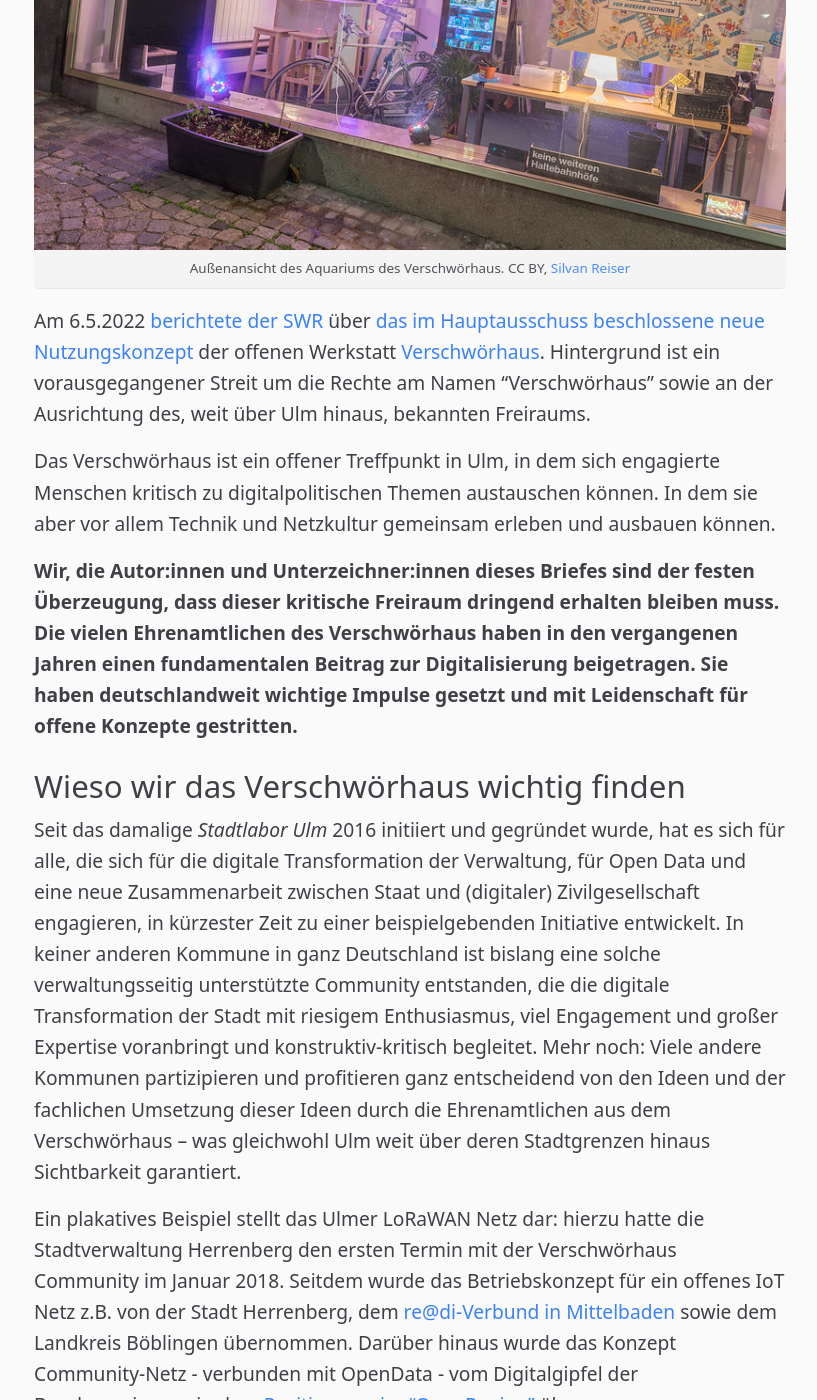
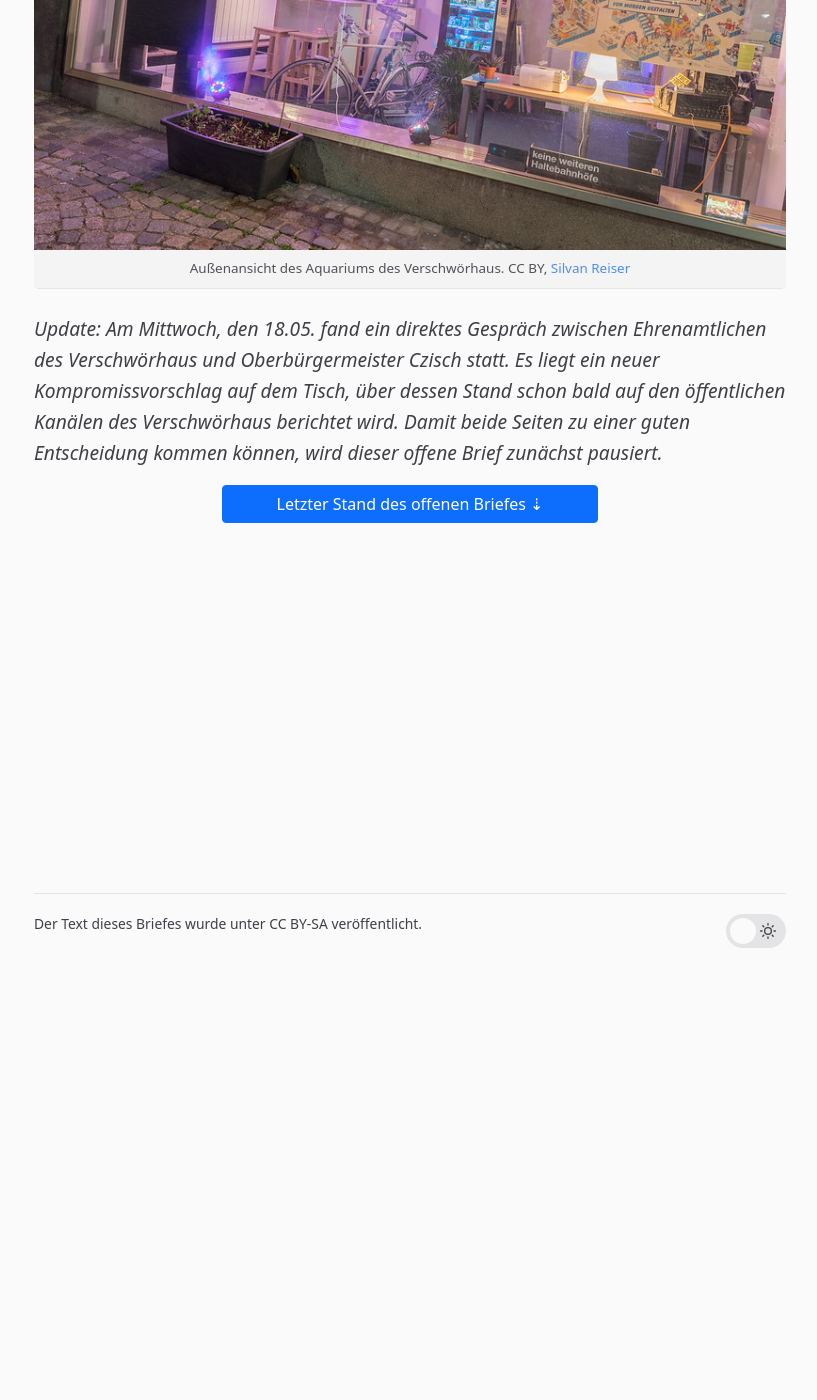
Before and after one commit to itrich/vsh-bleibt, a Jekyll site: the page built from OFFENERBRIEF.md, in a window 1280 px wide and 1400 px high, scrolled down 432 px. Shown: the whole window, without its empty margins (230-1047 px from the left). Built offline with Jekyll 4.4.1, drawn with Linux system fonts in a browser that asks for light colours; some of the changed text lies outside the part shown.

Commit message:
Update document with results of recent discussion

```diff
--- a/OFFENERBRIEF.md
+++ b/OFFENERBRIEF.md
@@ -4,6 +4,19 @@ permalink: /
 image: vsh.jpg
 ---
 ![Außenansicht des Aquariums des Verschwörhaus](vsh.jpg) _Außenansicht des Aquariums des Verschwörhaus. CC BY, [Silvan Reiser](https://konkludenz.de)_
+
+<p class="mt-4"><em>Update: Am Mittwoch, den 18.05. fand ein direktes Gespräch zwischen Ehrenamtlichen des Verschwörhaus
+und Oberbürgermeister Czisch statt. Es liegt ein neuer Kompromissvorschlag auf dem Tisch, über dessen Stand
+schon bald auf den öffentlichen Kanälen des Verschwörhaus berichtet wird. Damit beide Seiten zu einer
+guten Entscheidung kommen können, wird dieser offene Brief zunächst pausiert.</em></p>
+
+<div class="d-grid gap-2 col-6 mx-auto">
+  <a class="btn btn-primary" data-bs-toggle="collapse" href="#offenerBrief" role="button" aria-expanded="false" aria-controls="offenerBrief">
+  Letzter Stand des offenen Briefes &#8675;
+  </a>
+</div>
+
+<div class="collapse mt-4" id="offenerBrief" markdown="1">
 
 Am 6.5.2022 [berichtete der SWR](https://www.swr.de/swraktuell/baden-wuerttemberg/ulm/neues-nutzungskonzept-fuer-verschwoerhaus-ulm-100.html)
 über [das im Hauptausschuss beschlossene neue Nutzungskonzept](https://buergerinfo.ulm.de/vo0050.php?__kvonr=7605) der offenen Werkstatt [Verschwörhaus](https://verschwoerhaus.de/).
@@ -52,3 +65,5 @@ aktiv und lass uns ein Zeichen für digitale Freiräume setzen – sie sind die
 ## Unterzeichner:innen
 
 {% include signees.html %}
+
+</div>
```
